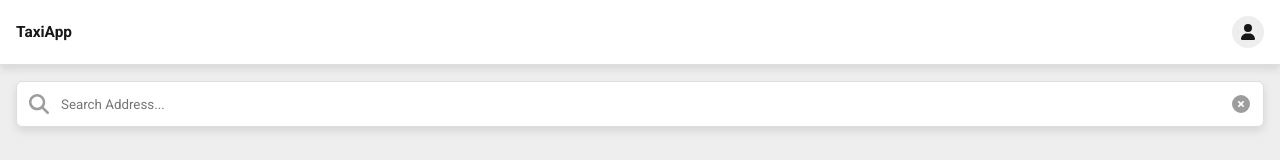
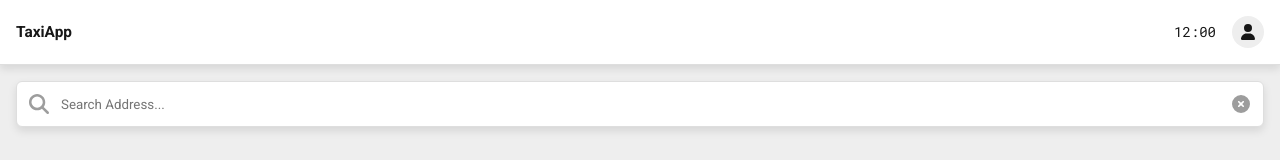
Before and after one commit to matiasenrigue/Taximize, a Next.js app in the folder apps/frontend/: page /en/map in a window 1280 px wide. Shown: the top 160 px of the page. Built offline with nearby package versions, Linux system fonts and the light colour scheme.

Commit message:
implemented ShiftTimer

```diff
--- a/apps/frontend/components/Header/Header.module.css
+++ b/apps/frontend/components/Header/Header.module.css
@@ -24,9 +24,11 @@
     align-items: center;
     width: 32px;
     height: 32px;
+    padding: 8px;
     overflow: hidden;
     border-radius: 50%;
     background-color: var(--color-background);
+    font-size: 16px;
 }
 
 .account_link * {
--- a/apps/frontend/components/Header/Header.tsx
+++ b/apps/frontend/components/Header/Header.tsx
@@ -2,8 +2,11 @@ import Link from "next/link";
 import styles from "./Header.module.css";
 import { FontAwesomeIcon } from "@fortawesome/react-fontawesome";
 import {faUser} from "@fortawesome/free-solid-svg-icons";
+import {ShiftTimer} from "../ShiftTimer/ShiftTimer";
+import {FlexGroup} from "../FlexGroup/FlexGroup";
 
 export const Header = () => {
+
     return (
         <header className={styles.header}>
             <Link
@@ -11,6 +14,8 @@ export const Header = () => {
                 href={"/"}>
                 TaxiApp
             </Link>
+            <FlexGroup direction={"row"}>
+                <ShiftTimer/>
                 <Link
                     className={styles.account_link}
                     href={"/account"}
@@ -19,6 +24,7 @@ export const Header = () => {
                         icon={faUser}
                     />
                 </Link>
+            </FlexGroup>
         </header>
     );
 };
--- /dev/null
+++ b/apps/frontend/components/ShiftTimer/ShiftTimer.module.css
@@ -0,0 +1,3 @@
+.timer {
+    font-family: var(--font-roboto-mono);
+}
--- /dev/null
+++ b/apps/frontend/components/ShiftTimer/ShiftTimer.tsx
@@ -0,0 +1,32 @@
+"use client"
+
+import {useShiftContext} from "../../contexts/ShiftContext/ShiftContext";
+import styles from "./ShiftTimer.module.css";
+import {useEffect, useState} from "react";
+
+export const ShiftTimer = () => {
+    const {getRemainingTime} = useShiftContext();
+    const [remainingTime, setRemainingTime] = useState(() => getRemainingTime());
+
+    useEffect(() => {
+        setRemainingTime(getRemainingTime());
+        const delay = 1000 * 10; // in milliseconds
+        const intervalId = setInterval(() => {
+            setRemainingTime(getRemainingTime());
+        }, delay);
+
+        return () => clearInterval(intervalId);
+    }, [getRemainingTime]);
+
+    /* suppressHydrationWarning is used to hide the warning that occurs because the Date() used within getRemainingTime
+     * will be different on the server-side (pre-rendered) and client-side
+     * see: https://nextjs.org/docs/messages/react-hydration-error
+     */
+    return (
+        <span
+            className={styles.timer}
+            suppressHydrationWarning>
+            {remainingTime}
+        </span>
+    );
+};
--- a/apps/frontend/contexts/ShiftContext/ShiftContext.tsx
+++ b/apps/frontend/contexts/ShiftContext/ShiftContext.tsx
@@ -1,6 +1,7 @@
 "use client"
 
-import {createContext, PropsWithChildren, useCallback, useContext, useState} from "react";
+import {createContext, PropsWithChildren, useCallback, useContext, useEffect, useState} from "react";
+import moment from "moment";
 
 interface ShiftContextType {
     address: string;
@@ -13,6 +14,7 @@ interface ShiftContextType {
     navigateToAddress: (address: string) => void;
     startRide: () => void;
     endRide: () => void;
+    getRemainingTime: () => string;
 }
 
 const ShiftContext = createContext<ShiftContextType|null>(null);
@@ -23,13 +25,13 @@ export const ShiftContextProvider = (props: PropsWithChildren) => {
     const [isShift, setIsShift] = useState(false);
     const [isPaused, setIsPaused] = useState(false);
     const [duration, setDuration] = useState(0);
-    const [startTime, setStartTime] = useState<Date|null>(null);
+    const [startTime, setStartTime] = useState<number|null>(() => moment.now());
     const [address, setAddress] = useState("");
     const [isOnRide, setIsOnRide] = useState(false);
 
     const startShift = useCallback((duration: number) => {
         setDuration(duration);
-        setStartTime(new Date());
+        setStartTime(moment.now());
         setIsShift(true);
     }, []);
 
@@ -57,18 +59,25 @@ export const ShiftContextProvider = (props: PropsWithChildren) => {
         setAddress(address);
     }, []);
 
+    const getRemainingTime = useCallback(() => {
+        const passedTime = moment.now() - startTime;
+        const remainingTime = duration - passedTime;
+        return moment.utc(Math.max(0, remainingTime)).format('h:mm');
+    }, [duration, startTime]);
+
     return (
         <ShiftContext.Provider value={{
             address,
             duration,
             isOnRide,
-            navigateToAddress,
             startShift,
             endShift,
             pauseShift,
             unpauseShift,
+            navigateToAddress,
             startRide,
             endRide,
+            getRemainingTime,
         }}>
             {children}
         </ShiftContext.Provider>
```
Also changed, not shown: 1 other file (tests, documents, lock files or other folders). Lines whose indentation alone changed are shown as unchanged.
